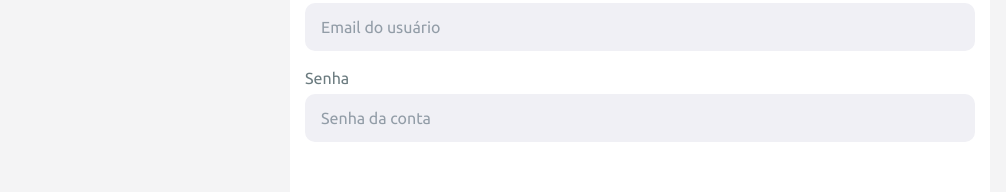
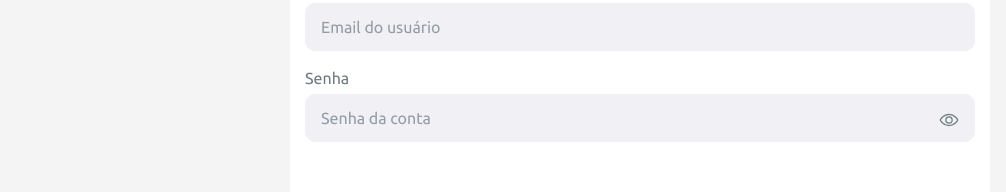
Before and after one commit to akiraTatesawa/coletai-front, a React (Vite) app: page /sign-up/user in a window 1280 px wide. Shown: the part 350-542 px from the top of the page, without its empty margins (0-1006 px from the left). Built offline with nearby package versions, Linux system fonts and the light colour scheme.

Commit message:
feat: create useTogglePasswordVisibiliy hook and apply to password input

```diff
--- a/src/components/Input/index.tsx
+++ b/src/components/Input/index.tsx
@@ -1,18 +1,67 @@
-import { InputHTMLAttributes } from "react";
+import {
+  ButtonHTMLAttributes,
+  HTMLInputTypeAttribute,
+  InputHTMLAttributes,
+} from "react";
 
-import { InputContainer, StyledLabel, StyledInput } from "./styles";
+import { useTogglePasswordVisibility } from "../../hooks/useTogglePasswordVisibility/index";
+import {
+  Button,
+  InputContainer,
+  StyledLabel,
+  StyledInput,
+  SlashEyeIcon,
+  OpenEyeIcon,
+} from "./styles";
 
 interface InputProps extends InputHTMLAttributes<HTMLInputElement> {
   id: string;
   name: string;
   label: string;
+  type: HTMLInputTypeAttribute;
 }
 
-export function Input({ id, name, label, ...props }: InputProps) {
+interface ButtonEyeIconProps extends ButtonHTMLAttributes<HTMLButtonElement> {
+  isVisible: boolean;
+}
+
+function ButtonEyeIcon({ isVisible, ...props }: ButtonEyeIconProps) {
+  const icon = isVisible ? <SlashEyeIcon /> : <OpenEyeIcon />;
+
+  return (
+    <Button type="button" {...props}>
+      {icon}
+    </Button>
+  );
+}
+
+export function Input({ id, name, label, type, ...props }: InputProps) {
+  const {
+    isPasswordVisible,
+    togglePasswordVisibility,
+    setPasswordVisibilityType,
+  } = useTogglePasswordVisibility();
+
+  const eyeButton = type === "password" && (
+    <ButtonEyeIcon
+      isVisible={isPasswordVisible}
+      onClick={() => togglePasswordVisibility()}
+    />
+  );
+
   return (
     <InputContainer>
       <StyledLabel htmlFor={id}>{label}</StyledLabel>
-      <StyledInput id={id} name={name} autoComplete="off" {...props} />
+
+      <StyledInput
+        id={id}
+        name={name}
+        autoComplete="off"
+        type={setPasswordVisibilityType(type)}
+        {...props}
+      />
+
+      {eyeButton}
     </InputContainer>
   );
 }
--- a/src/components/Input/styles.ts
+++ b/src/components/Input/styles.ts
@@ -1,4 +1,5 @@
-import styled from "styled-components";
+import { EyeSlash, Eye } from "phosphor-react";
+import styled, { css } from "styled-components";
 
 export const InputContainer = styled.div`
   display: flex;
@@ -9,6 +10,8 @@ export const InputContainer = styled.div`
   gap: 0.5rem;
 
   width: 100%;
+
+  position: relative;
 `;
 
 export const StyledLabel = styled.label`
@@ -35,3 +38,27 @@ export const StyledInput = styled.input`
     opacity: 0.45;
   }
 `;
+
+const iconCSS = css`
+  font-size: 20px;
+  color: var(--text-secondary);
+`;
+
+export const Button = styled.button`
+  position: absolute;
+  right: 1rem;
+  top: 55%;
+
+  background-color: var(--surface-input);
+  border: none;
+  padding: 0;
+  margin: 0;
+`;
+
+export const SlashEyeIcon = styled(EyeSlash)`
+  ${iconCSS}
+`;
+
+export const OpenEyeIcon = styled(Eye)`
+  ${iconCSS}
+`;
--- /dev/null
+++ b/src/hooks/useTogglePasswordVisibility/index.ts
@@ -0,0 +1,26 @@
+import { HTMLInputTypeAttribute, useState } from "react";
+
+export function useTogglePasswordVisibility() {
+  const [isPasswordVisible, setPasswordVisible] = useState<boolean>(false);
+
+  const togglePasswordVisibility = () => {
+    setPasswordVisible(!isPasswordVisible);
+  };
+
+  const setPasswordVisibilityType = (
+    type: HTMLInputTypeAttribute | undefined
+  ) => {
+    if (type === "password") {
+      const updatedType = isPasswordVisible ? "text" : type;
+
+      return updatedType;
+    }
+    return type;
+  };
+
+  return {
+    isPasswordVisible,
+    togglePasswordVisibility,
+    setPasswordVisibilityType,
+  };
+}
```
